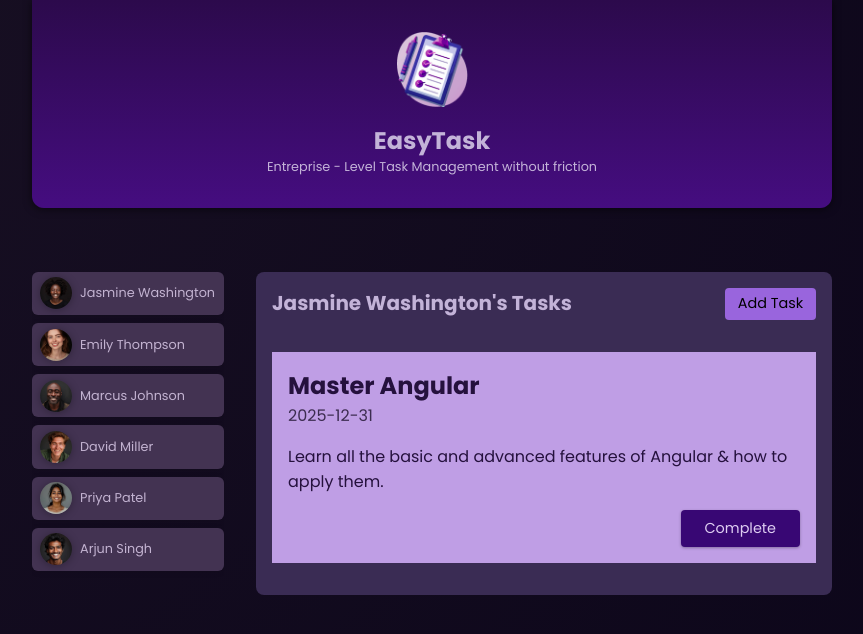
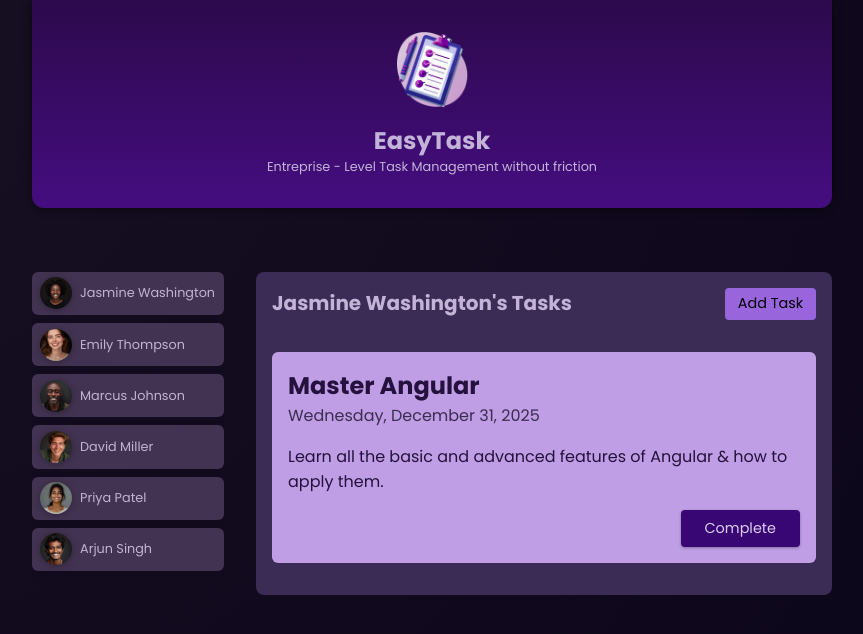
Before and after one commit to tokimanana/Angular_Complete_Guide, an Angular app: page / in a window 1280 px wide. Both pictures are taken after a click on the button "Jasmine Washington". Shown: the top 634 px of the page, without its empty margins (208-1071 px from the left). Built offline with nearby package versions, Linux system fonts and the light colour scheme.

Commit message:
Verison 1 until Pipe

```diff
--- /dev/null
+++ b/src/app/shared/card/card.component.css
@@ -0,0 +1,5 @@
+div {
+  border-radius: 6px;
+  box-shadow: 0 1px 6px rgba(0, 0, 0, 0.1);
+  overflow: hidden;
+}
--- /dev/null
+++ b/src/app/shared/card/card.component.html
@@ -0,0 +1,3 @@
+<div>
+  <ng-content/>
+</div>
--- a/src/app/tasks/task/task.component.html
+++ b/src/app/tasks/task/task.component.html
@@ -1,8 +1,10 @@
+<app-card>
   <article>
     <h2>{{task.title}}</h2>
-  <time>{{task.dueDate}}</time>
+    <time>{{task.dueDate | date: 'fullDate' }}</time>
     <p>{{task.summary}}</p>
     <p class="actions">
       <button (click)="onCompleteTask()" >Complete</button>
     </p>
   </article>
+</app-card>
--- a/src/app/tasks/task/task.component.ts
+++ b/src/app/tasks/task/task.component.ts
@@ -1,11 +1,13 @@
 import { Component, EventEmitter, Input, Output } from '@angular/core';
 
 import { type Task } from './task.model'
+import { CardComponent } from "../../shared/card/card.component";
+import { DatePipe } from '@angular/common';
 
 @Component({
   selector: 'app-task',
   standalone: true,
-  imports: [],
+  imports: [CardComponent, DatePipe],
   templateUrl: './task.component.html',
   styleUrl: './task.component.css',
 })
--- a/src/app/user/user.component.css
+++ b/src/app/user/user.component.css
@@ -1,9 +1,3 @@
-div {
-  border-radius: 6px;
-  box-shadow: 0 1px 6px rgba(0, 0, 0, 0.1);
-  overflow: hidden;
-}
-
 button {
   display: flex;
   align-items: center;
--- a/src/app/user/user.component.html
+++ b/src/app/user/user.component.html
@@ -1,6 +1,6 @@
-<div>
+<app-card>
   <button (click)="onSelectUser()">
     <img [src]="imagePath" [alt]="user.name" />
     <span> {{ user.name }} </span>
   </button>
-</div>
+</app-card>
--- a/src/app/user/user.component.ts
+++ b/src/app/user/user.component.ts
@@ -1,12 +1,14 @@
 import { Component, EventEmitter, Input, Output } from '@angular/core';
 
 import { type User } from './user.model';
+import { CardComponent } from "../shared/card/card.component";
 
 @Component({
   selector: 'app-user',
   standalone: true,
   templateUrl: './user.component.html',
   styleUrl: './user.component.css',
+  imports: [CardComponent],
 })
 export class UserComponent {
   @Input({ required: true }) user!: User;
```
Also changed, not shown: src/app/shared/card/card.component.ts (added, +12 -0 lines), 1 other file (tests, documents, lock files or other folders). Lines whose indentation alone changed are shown as unchanged.
